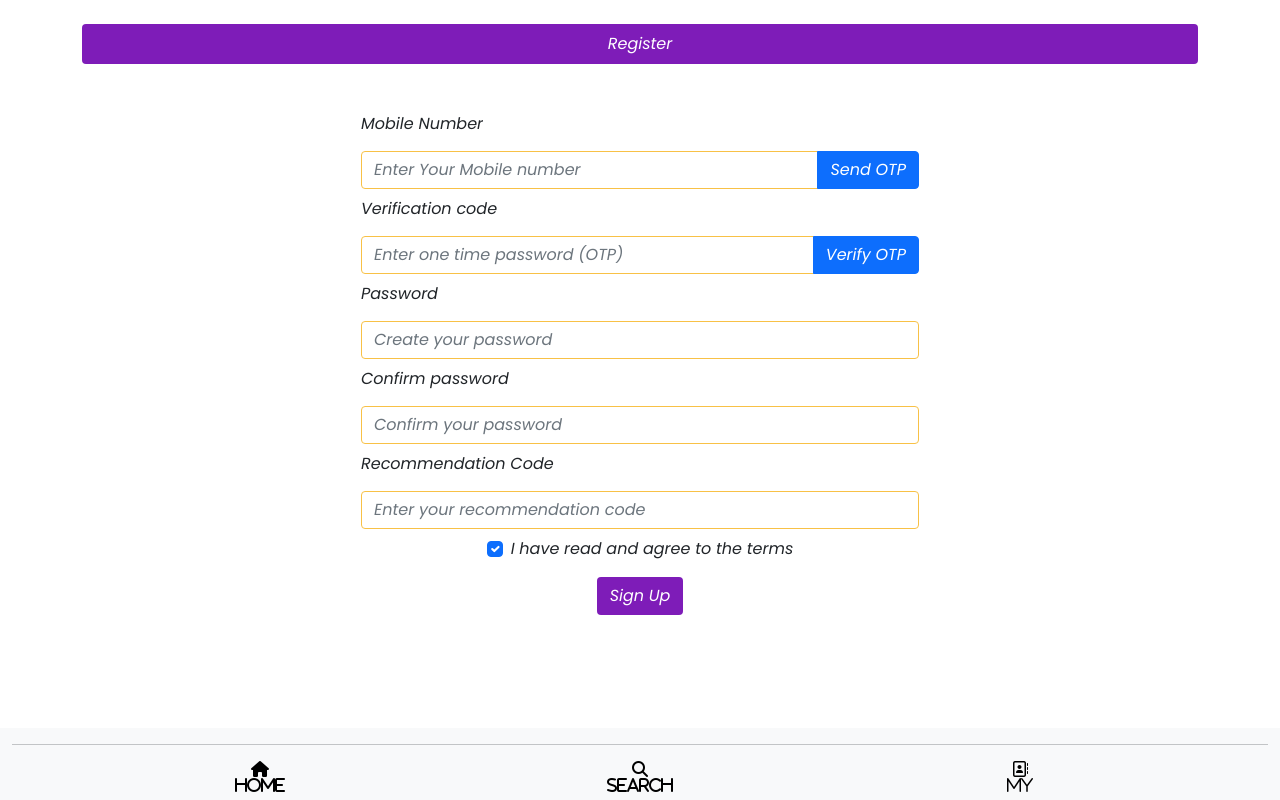
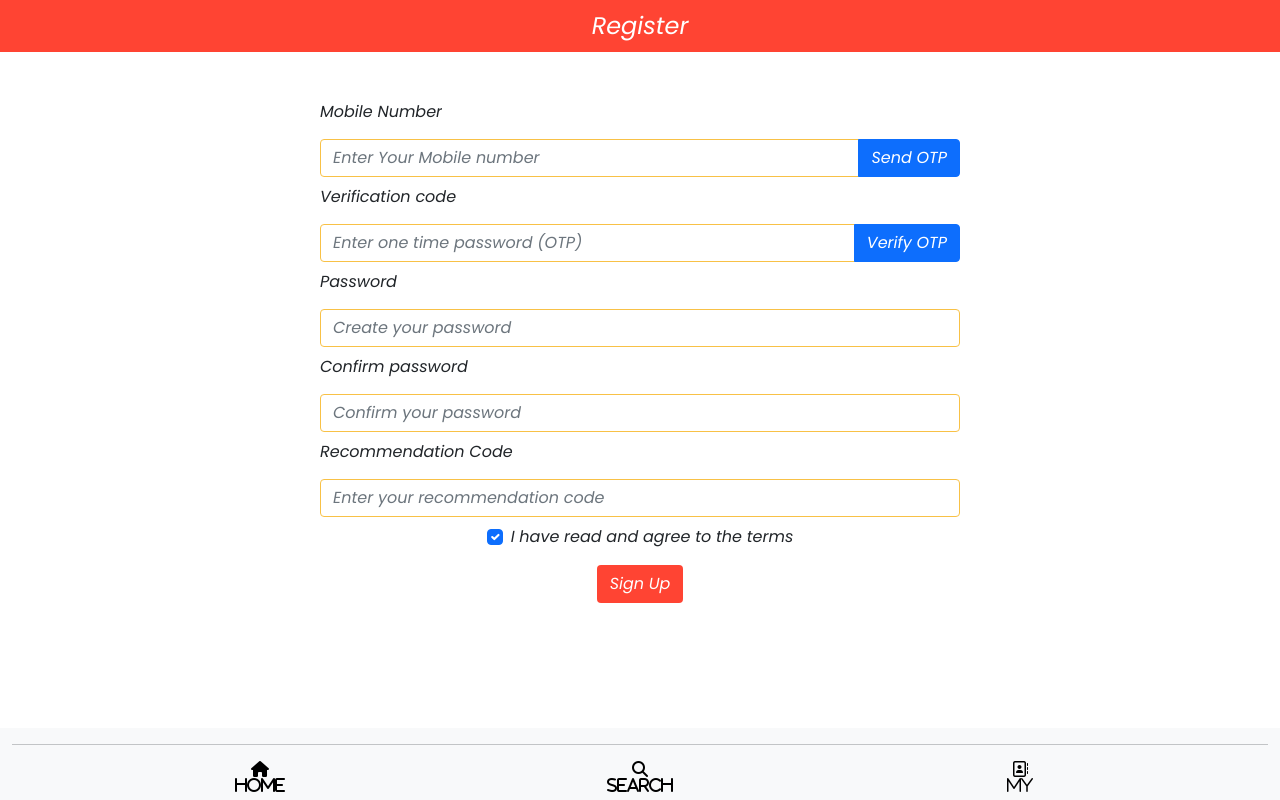
Before and after one commit to shre000/Game-Main, a React (Create React App) app in the folder Frontend/: page /register in a window 1280 px wide. Built offline with nearby package versions, Linux system fonts and the light colour scheme.

Commit message:
updated login/register bg n btn color

```diff
--- a/Frontend/src/Comp-style/login.css
+++ b/Frontend/src/Comp-style/login.css
@@ -1,5 +1,6 @@
 .bg-purple{
-    background: #7e1cb8 !important;
+    background: #FF4433 !important ;
+
     color: white;
 }
 
--- a/Frontend/src/Comp/My/Login.js
+++ b/Frontend/src/Comp/My/Login.js
@@ -83,10 +83,10 @@ const Login = () => {
   };
   return (
     <>
-      <div className="container py-4">
+      <div className="">
         {/* <!-- Pills navs --> */}
         <ul
-          className="nav nav-pills nav-justified mb-3"
+          className="nav  nav-justified mb-3 fs-4"
           id="ex1"
           role="tablist"
         >
@@ -175,7 +175,7 @@ const Login = () => {
                 </div>
               </div>
               <div className="text-center mb-2">
-                <button className="btn btn-purple" onClick={loginuser}>
+                <button className="btn btn-orange" onClick={loginuser}>
                   Login
                 </button>
               </div>
--- a/Frontend/src/Comp/My/Register.js
+++ b/Frontend/src/Comp/My/Register.js
@@ -209,15 +209,15 @@ const Buttonclick=async(e)=>{
 
   return (
     <>
-      <div className="container py-4">
+      <div className="">
         <ul
-          className="nav nav-pills nav-justified mb-3"
+          className="nav nav-justified mb-3"
           id="ex1"
           role="tablist"
         >
           <li className="nav-item" role="presentation">
             <p
-              className="nav-link bg-warning  bg-purple"
+              className="nav-link bg-purple fs-4"
               id="tab-login"
               data-mdb-toggle="pill"
               href="#pills-login"
@@ -359,7 +359,7 @@ const Buttonclick=async(e)=>{
               </div>
 
               {/* <!-- Submit button --> */}
-              <center> <button className="btn btn-purple  btn-block mb-5 mt-2 mx-5" onClick={Buttonclick}>Sign Up</button></center>
+              <center> <button className="btn btn-orange  btn-block mb-5 mt-2 mx-5" onClick={Buttonclick}>Sign Up</button></center>
               {/* <center> <Link to={'/login'}><button type="submit" className="btn btn-purple  btn-block mb-5 mt-2 mx-5">Sign Up</button></Link></center> */}
             </form>
           </div>
```
